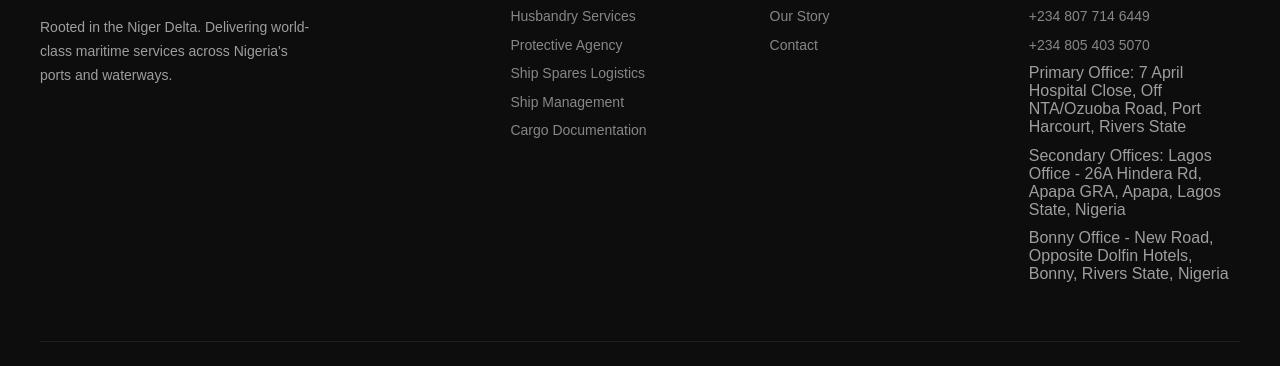
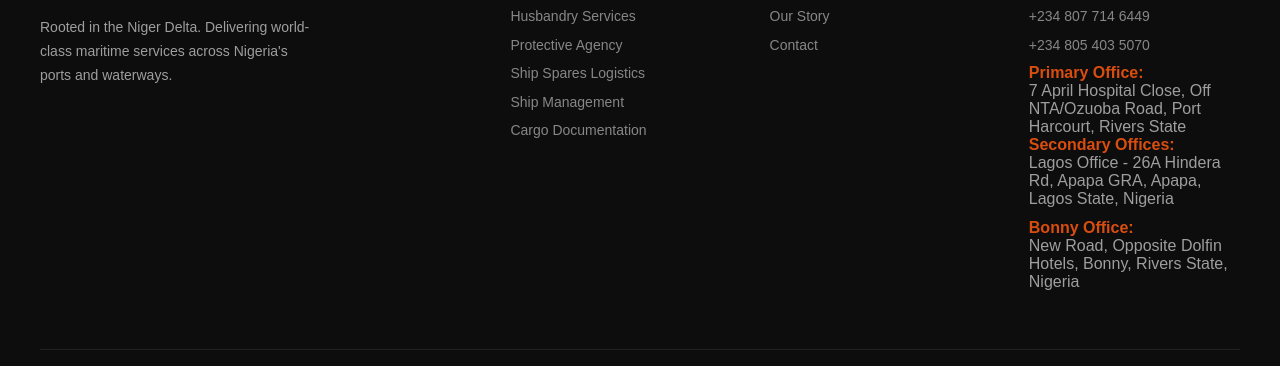
Before and after one commit to Shades09/Sombreiro-Shipping-Logistics, a website: page index.html in a window 1280 px wide. Shown: the part 4314-4680 px from the top of the page. Drawn offline with Linux system fonts and the light colour scheme; a web font is replaced by a local one.

Commit message:
Update address styling

```diff
--- a/css/style.css
+++ b/css/style.css
@@ -1033,6 +1033,11 @@ select:focus {
     }
 
     .footer-col ul li a:hover { color: var(--orange); }
+
+    .address-label {
+      color: var(--orange);
+      font-weight: 700;
+    }
 
     /* Social icons in footer */
     .footer-socials { display: flex; align-items: center; gap: 1rem; }
--- a/index.html
+++ b/index.html
@@ -385,9 +385,9 @@
             <li><a href="mailto:info@sombreiroshipping.com">info@sombreiroshipping.com</a></li>
             <li><a href="tel:+2348077146449">+234 807 714 6449</a></li>
             <li><a href="tel:+2348054035070">+234 805 403 5070</a></li>
-            <li>Primary Office: 7 April Hospital Close, Off NTA/Ozuoba Road, Port Harcourt, Rivers State</li>
-            <li>Secondary Offices: Lagos Office - 26A Hindera Rd, Apapa GRA, Apapa, Lagos State, Nigeria</li>
-            <li>Bonny Office - New Road, Opposite Dolfin Hotels, Bonny, Rivers State, Nigeria</li>
+</            <li><span class="address-label">Primary Office:</span><br> 7 April Hospital Close, Off NTA/Ozuoba Road, Port Harcourt, Rivers State</li>
+            <li><span class="address-label">Secondary Offices:</span><br> Lagos Office - 26A Hindera Rd, Apapa GRA, Apapa, Lagos State, Nigeria</li>
+            <li><span class="address-label">Bonny Office:</span><br> New Road, Opposite Dolfin Hotels, Bonny, Rivers State, Nigeria</li>
           </ul>
         </div>
       </div>
```
Also changed, not shown: about.html (+2 -2 lines), contact.html (+3 -3 lines), services.html (+3 -3 lines).
